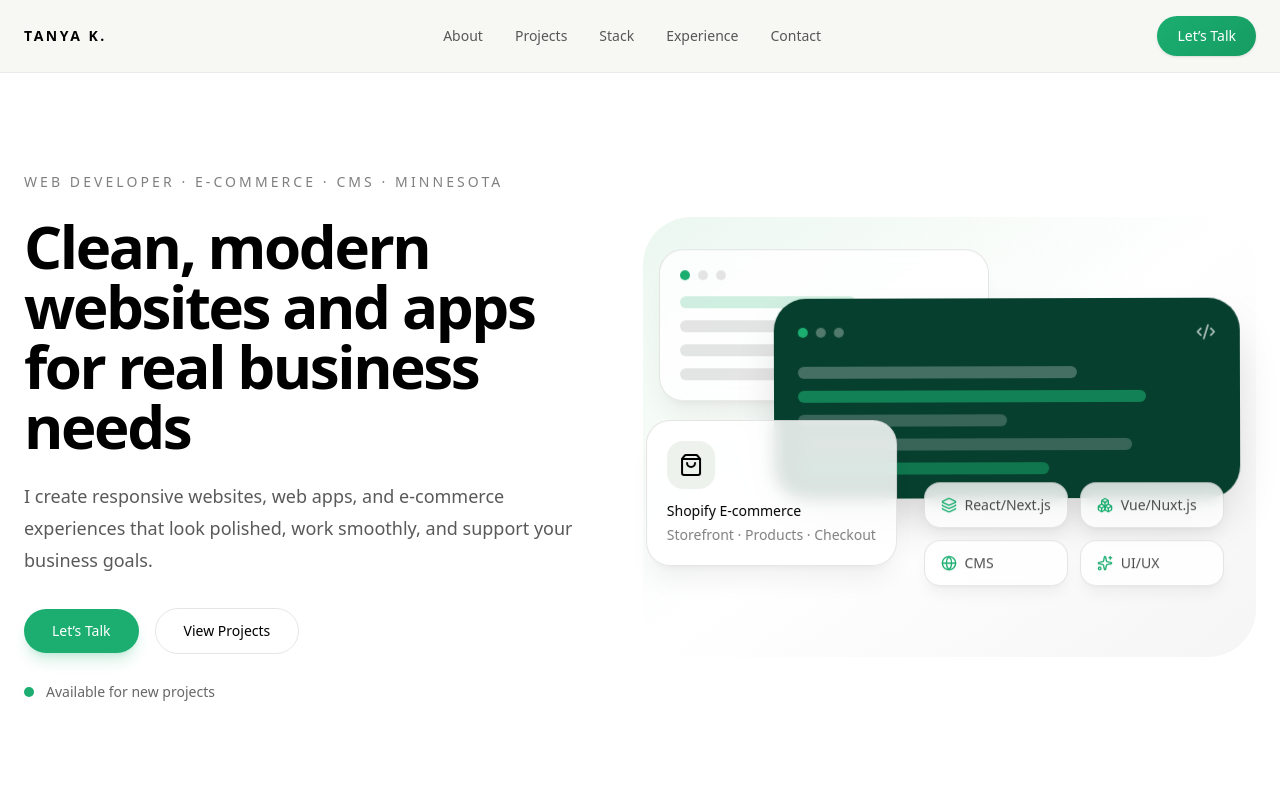
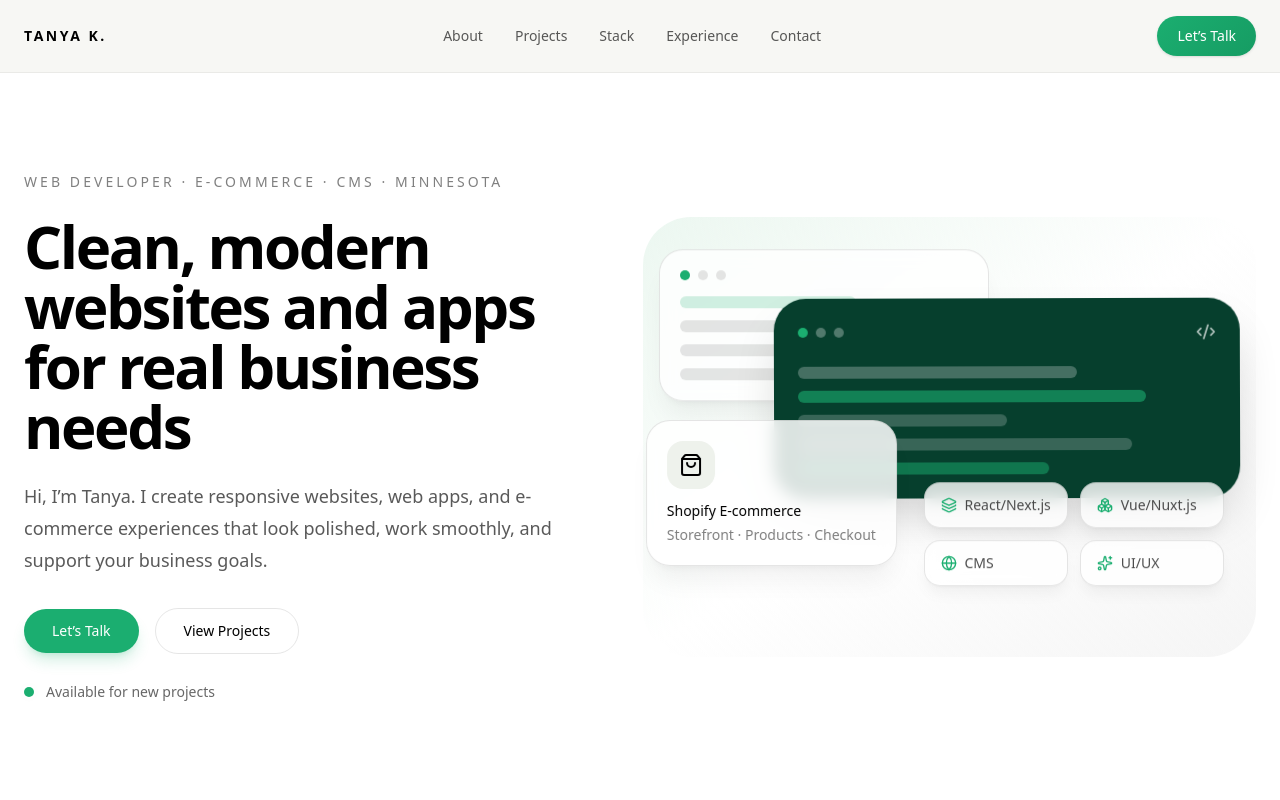
Before and after one commit to Tanny-Griz/okwebdev, a Next.js app: page / in a window 1280 px wide. Shown: the top 800 px of the page. Built offline with nearby package versions, Linux system fonts and the light colour scheme.

Commit message:
fix intro hero

```diff
--- a/components/hero.tsx
+++ b/components/hero.tsx
@@ -67,8 +67,9 @@ export function Hero() {
             variants={fadeUp}
             className="mt-6 max-w-xl text-lg leading-8 text-black/65"
           >
-            I create responsive websites, web apps, and e-commerce experiences
-            that look polished, work smoothly, and support your business goals.
+            Hi, I’m Tanya. I create responsive websites, web apps, and
+            e-commerce experiences that look polished, work smoothly, and
+            support your business goals.
           </motion.p>
 
           <motion.div
```
